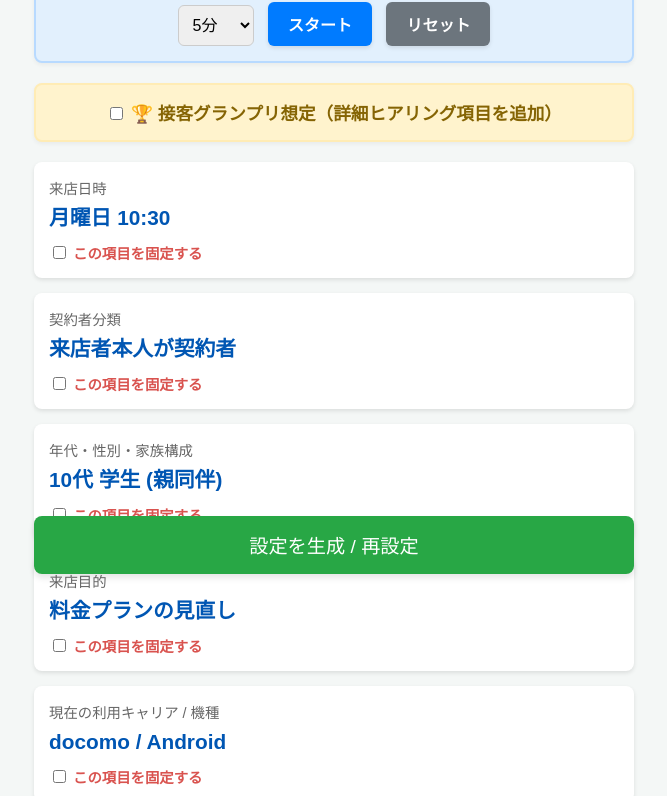
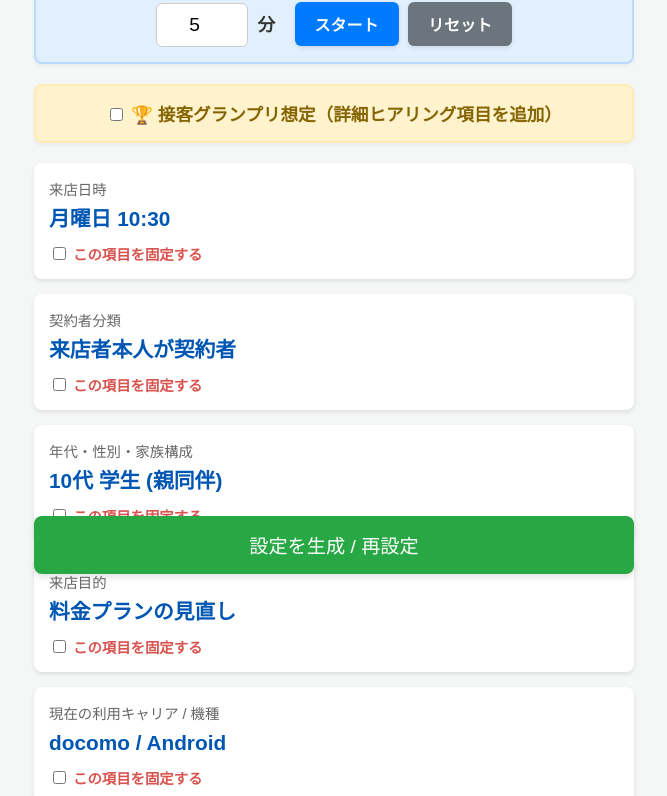
Before and after one commit to Print-shack/-, a plain HTML site: page index.html in a window 1280 px wide. Shown: the part 206-1002 px from the top of the page, without its empty margins (306-973 px from the left). Drawn offline with Linux system fonts and the light colour scheme.

Commit message:
Update index.html

```diff
--- a/index.html
+++ b/index.html
@@ -33,15 +33,26 @@
             font-weight: bold;
             color: #0056b3;
             margin: 10px 0;
-            font-variant-numeric: tabular-nums; /* 数字がブレないようにする設定 */
+            font-variant-numeric: tabular-nums;
         }
-        .timer-controls select {
+
+        /* 数字入力欄（1分刻み）のデザイン */
+        .timer-controls input[type="number"] {
+            width: 70px;
             padding: 10px;
-            font-size: 1em;
+            font-size: 1.2em;
+            text-align: center;
             border-radius: 6px;
             border: 1px solid #ccc;
-            margin-right: 10px;
         }
+        .timer-controls .min-label {
+            font-weight: bold;
+            font-size: 1.1em;
+            color: #333;
+            margin-left: 5px;
+            margin-right: 15px;
+        }
+
         .timer-btn {
             padding: 10px 20px;
             font-size: 1em;
@@ -55,7 +66,7 @@
         .btn-start:hover { background-color: #0056b3; }
         .btn-stop { background-color: #dc3545; color: white; }
         .btn-stop:hover { background-color: #c82333; }
-        .btn-reset { background-color: #6c757d; color: white; margin-left: 10px; }
+        .btn-reset { background-color: #6c757d; color: white; margin-left: 5px; }
 
         /* 時間切れの時のアニメーション */
         .time-up {
@@ -156,13 +167,10 @@
         <div class="label">⏱ ロープレ用タイマー</div>
         <div class="timer-display" id="timer-display">05:00</div>
         <div class="timer-controls">
-            <select id="timer-minutes">
-                <option value="3">3分</option>
-                <option value="5" selected>5分</option>
-                <option value="10">10分</option>
-                <option value="15">15分</option>
-                <option value="20">20分</option>
-            </select>
+            <!-- 1分刻みで入力できる欄に変更 -->
+            <input type="number" id="timer-minutes" min="1" max="99" value="5">
+            <span class="min-label">分</span>
+
             <button class="timer-btn btn-start" id="btn-timer-start" onclick="startTimer()">スタート</button>
             <button class="timer-btn btn-stop" id="btn-timer-stop" onclick="stopTimer()" style="display:none;">一時停止</button>
             <button class="timer-btn btn-reset" onclick="resetTimer()">リセット</button>
@@ -289,17 +297,23 @@
 
         // === タイマー機能のJavaScript ===
         let timerInterval;
-        let timeLeft = 5 * 60; // 初期設定は5分
+        let timeLeft = 5 * 60;
         let isRunning = false;
 
         const display = document.getElementById('timer-display');
-        const minSelect = document.getElementById('timer-minutes');
+        const minInput = document.getElementById('timer-minutes');
         const startBtn = document.getElementById('btn-timer-start');
         const stopBtn = document.getElementById('btn-timer-stop');
 
-        // 時間が選択されたらタイマーをその時間でリセット
-        minSelect.addEventListener('change', function() {
-            if (!isRunning) resetTimer();
+        // 数字を変更したら、リアルタイムでタイマー表示（05:00の部分）を更新
+        minInput.addEventListener('input', function() {
+            if (!isRunning) {
+                let mins = parseInt(minInput.value);
+                if (!isNaN(mins) && mins > 0) {
+                    timeLeft = mins * 60;
+                    updateDisplay();
+                }
+            }
         });
 
         // 画面の数字を更新する関数
@@ -312,13 +326,22 @@
         // タイマースタート
         function startTimer() {
             if (isRunning) return;
+
+            // 入力欄が空っぽだったりマイナスだった場合の補正
+            let mins = parseInt(minInput.value);
+            if (isNaN(mins) || mins <= 0) {
+                mins = 1;
+                minInput.value = 1;
+                timeLeft = 60;
+            }
+
             if (timeLeft <= 0) resetTimer(); // 0秒ならリセットしてからスタート
 
             isRunning = true;
             display.classList.remove('time-up');
             startBtn.style.display = 'none';
             stopBtn.style.display = 'inline-block';
-            minSelect.disabled = true; // 動作中はプルダウンを触れないようにする
+            minInput.disabled = true; // 動作中は数字を触れないようにする
 
             timerInterval = setInterval(() => {
                 if (timeLeft > 0) {
@@ -331,7 +354,7 @@
                     display.classList.add('time-up'); // 文字を赤くして点滅させる
                     startBtn.style.display = 'inline-block';
                     stopBtn.style.display = 'none';
-                    minSelect.disabled = false;
+                    minInput.disabled = false;
                     startBtn.innerText = "もう一度";
 
                     // バイブレーション機能（対応しているスマホのみ）
@@ -350,14 +373,19 @@
             startBtn.style.display = 'inline-block';
             stopBtn.style.display = 'none';
             startBtn.innerText = "再開";
-            minSelect.disabled = false;
+            minInput.disabled = false;
         }
 
         // タイマーリセット
         function resetTimer() {
             stopTimer();
             display.classList.remove('time-up');
-            timeLeft = parseInt(minSelect.value) * 60; // プルダウンの時間（分）を秒に変換
+            let mins = parseInt(minInput.value);
+            if (isNaN(mins) || mins <= 0) {
+                mins = 1;
+                minInput.value = 1;
+            }
+            timeLeft = mins * 60; // 分を秒に変換
             startBtn.innerText = "スタート";
             updateDisplay();
         }
```
